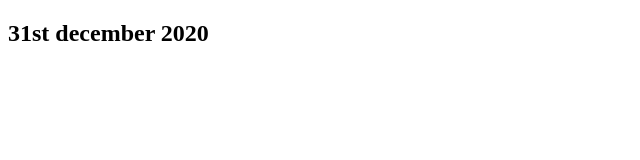
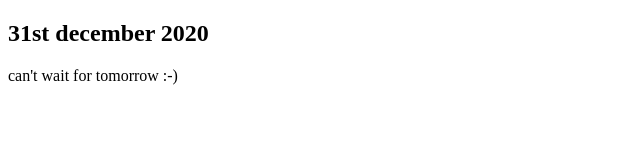
Before and after one commit to trainrobber66/trainrobbersblog, a plain HTML site: page 2020.html in a window 1280 px wide. Shown: the whole page, without its empty margins (0-640 px from the left). Drawn offline with Linux system fonts and the light colour scheme.

Commit message:
Update 2020.html

```diff
--- a/2020.html
+++ b/2020.html
@@ -2,5 +2,6 @@
 <html>
 <body>
 <h2>31st december 2020</h2>
+<p>can't wait for tomorrow :-)</p>
 </body>
 </html>
```
